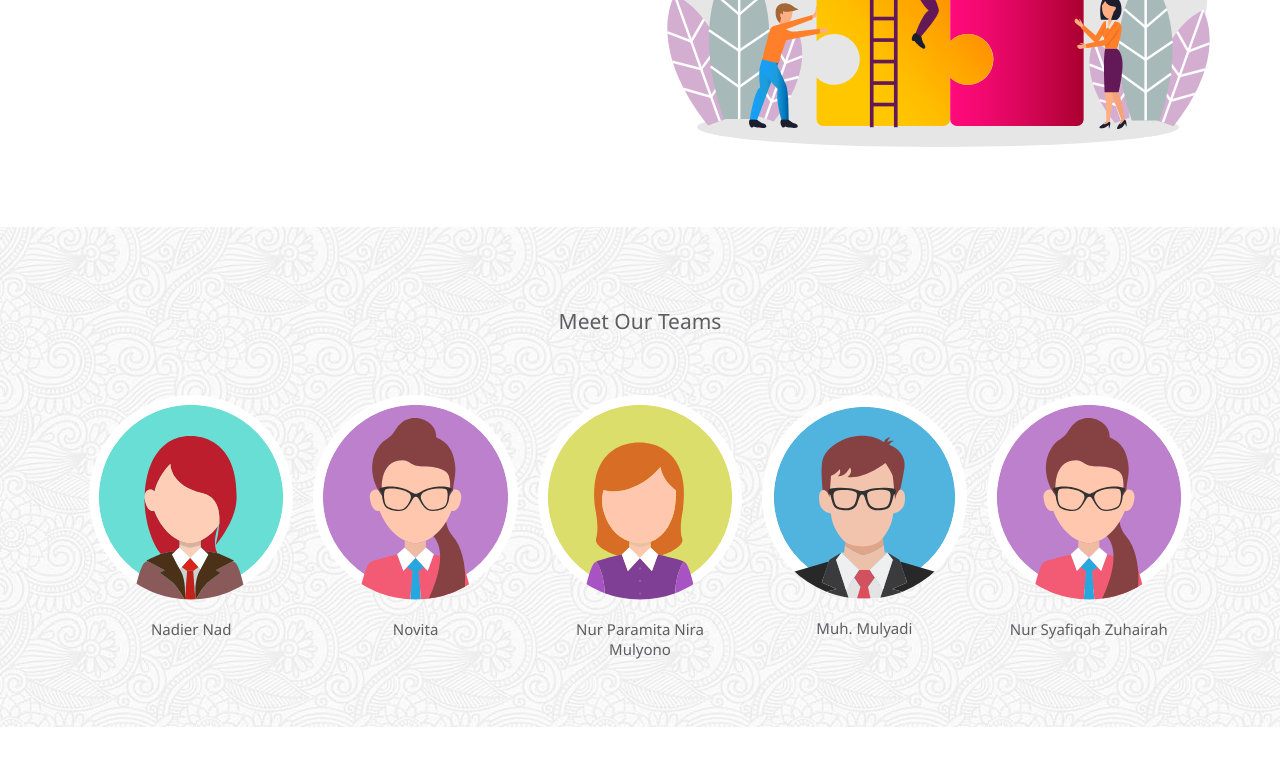
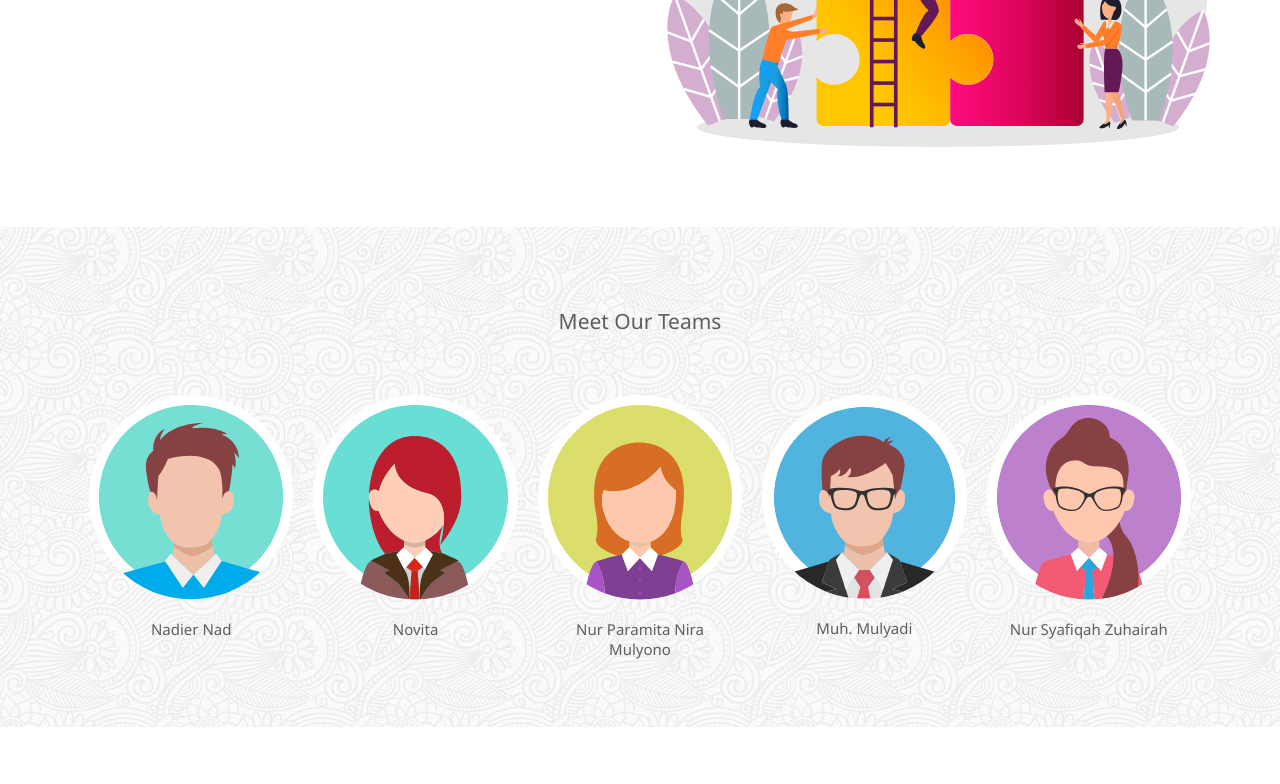
Before and after one commit to muh-mulyadi/progate.github.io, a plain HTML site: page index.html in a window 1280 px wide. Shown: the part 423-1207 px from the top of the page. Drawn offline with Linux system fonts and the light colour scheme.

Commit message:
Update index.html

```diff
--- a/index.html
+++ b/index.html
@@ -50,14 +50,14 @@
           <div class="teams">
             <div class="team">
               <div class="team-icon">
-                <img src="img/SVG/Asset 1img.svg">
+                <img src="img/SVG/Asset 1img1.svg">
 
               </div>
                <p class="text-contents">Nadier Nad </p>
             </div>
             <div class="team">
               <div class="team-icon">
-                <img src="img/SVG/Asset 2img.svg">
+                <img src="img/SVG/Asset 1img.svg">
 
               </div>
               <p class="text-contents">Novita</p>
```
